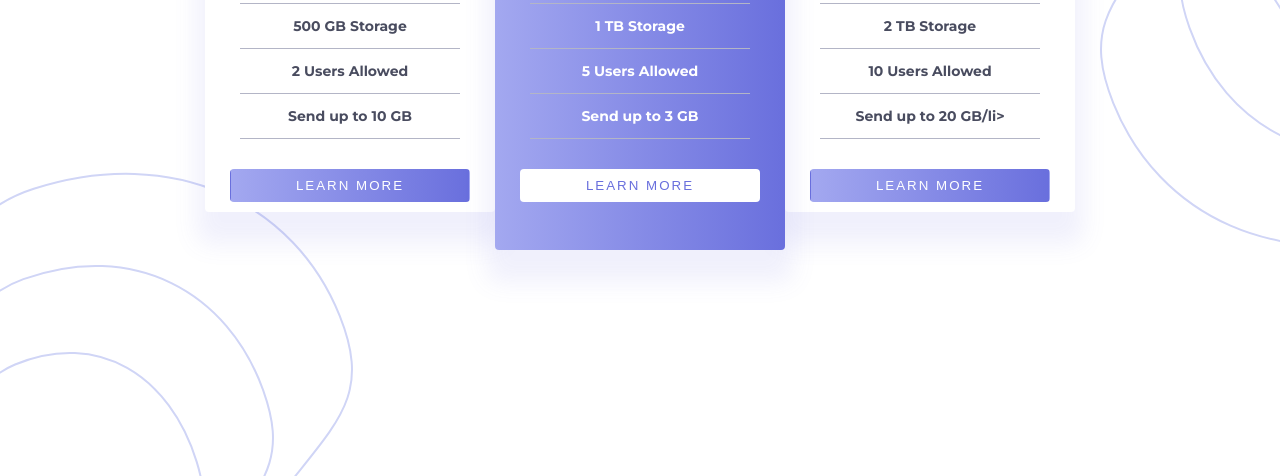
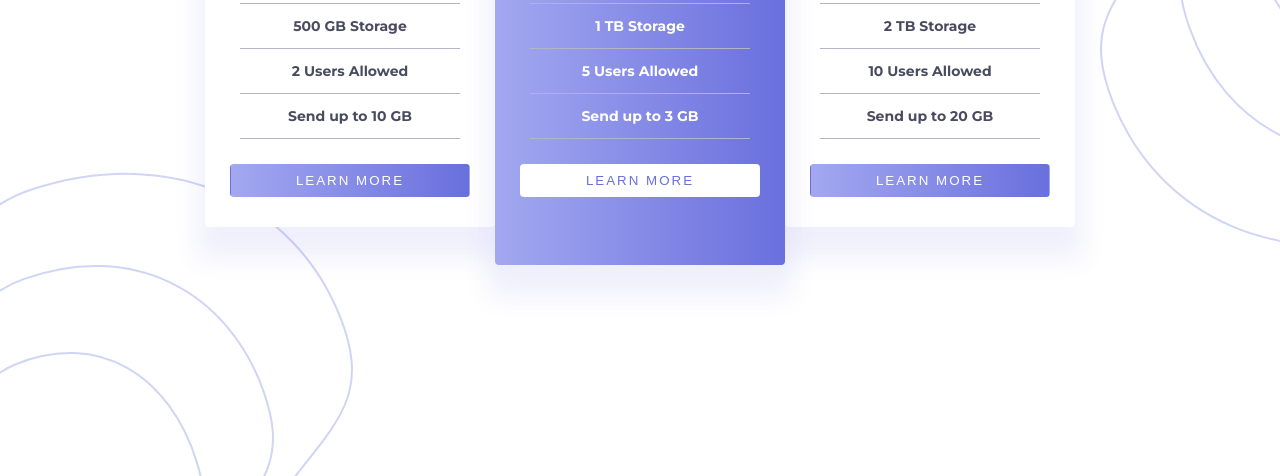
Before and after one commit to Gbbie-l/Gbbie-l.github.io, a plain HTML site: page Pricing-toggle/index.html in a window 1280 px wide. Shown: the part 374-850 px from the top of the page. Drawn offline with Linux system fonts and the light colour scheme.

Commit message:
pricing-toggle modif margin

```diff
--- a/Pricing-toggle/index.html
+++ b/Pricing-toggle/index.html
@@ -79,7 +79,7 @@
           <ul>
             <li>2 TB Storage</li>
             <li>10 Users Allowed</li>
-            <li>Send up to 20 GB/li>
+            <li>Send up to 20 GB</li>
           </ul>
         </div>
         <div class="container-btn">
--- a/Pricing-toggle/style.css
+++ b/Pricing-toggle/style.css
@@ -150,7 +150,8 @@ input:checked + .slider:before {
     border-top: 1px solid var(--light-grayish-blue)
 }
 .container-btn{
-    margin-top: 20px;
+    margin-top: 15px;
+    margin-bottom: 20px;
 }
 .btn_learn{
     width: 100%;
```
